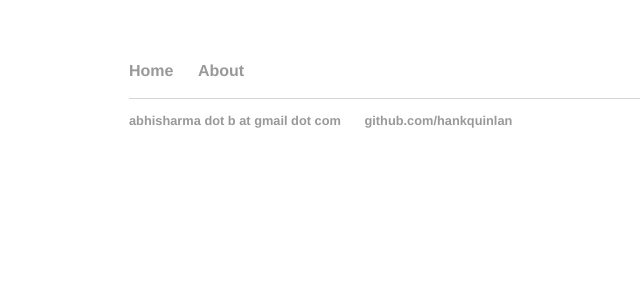
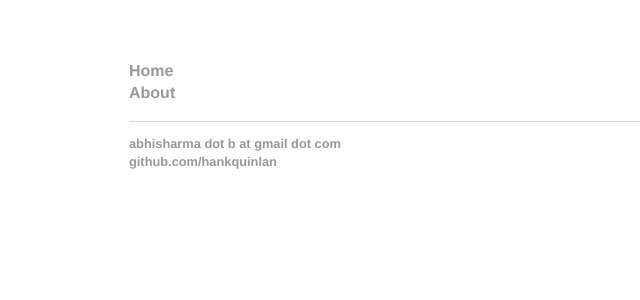
Before and after one commit to abhisharmab/abhisharmab.github.io, a Jekyll site: the page built from index.html, in a window 1280 px wide. Shown: the top 300 px of the page, without its empty margins (63-703 px from the left). Built offline with Jekyll 4.4.1, drawn with Linux system fonts in a browser that asks for light colours.

Commit message:
more changes to main.css

```diff
--- a/css/main.css
+++ b/css/main.css
@@ -12,7 +12,7 @@
 h4 { font-size: 1.9em; }
 
 nav ul, footer ul { font-size: 1em; font-family: 'Helvetica', 'Arial', 'Sans-Serif'; padding: 0px; list-style: none; font-weight: bold; }
-nav ul li, footer ul li { display: inline; margin-right: 20px; }
+nav ul li, footer ul li { display: list-item; margin-right: 20px; }
 
 footer { border-top: 1px solid #d5d5d5; font-size: .8em; }
 
```
